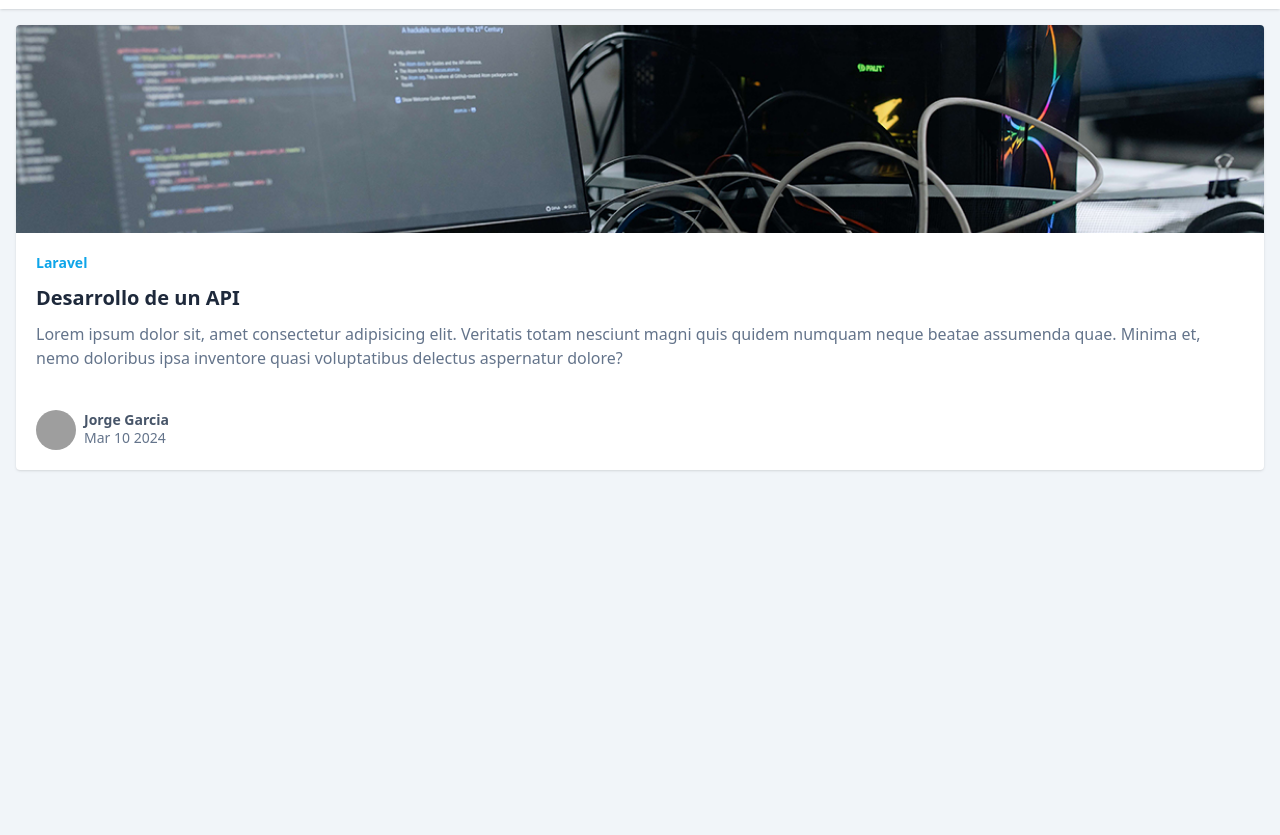
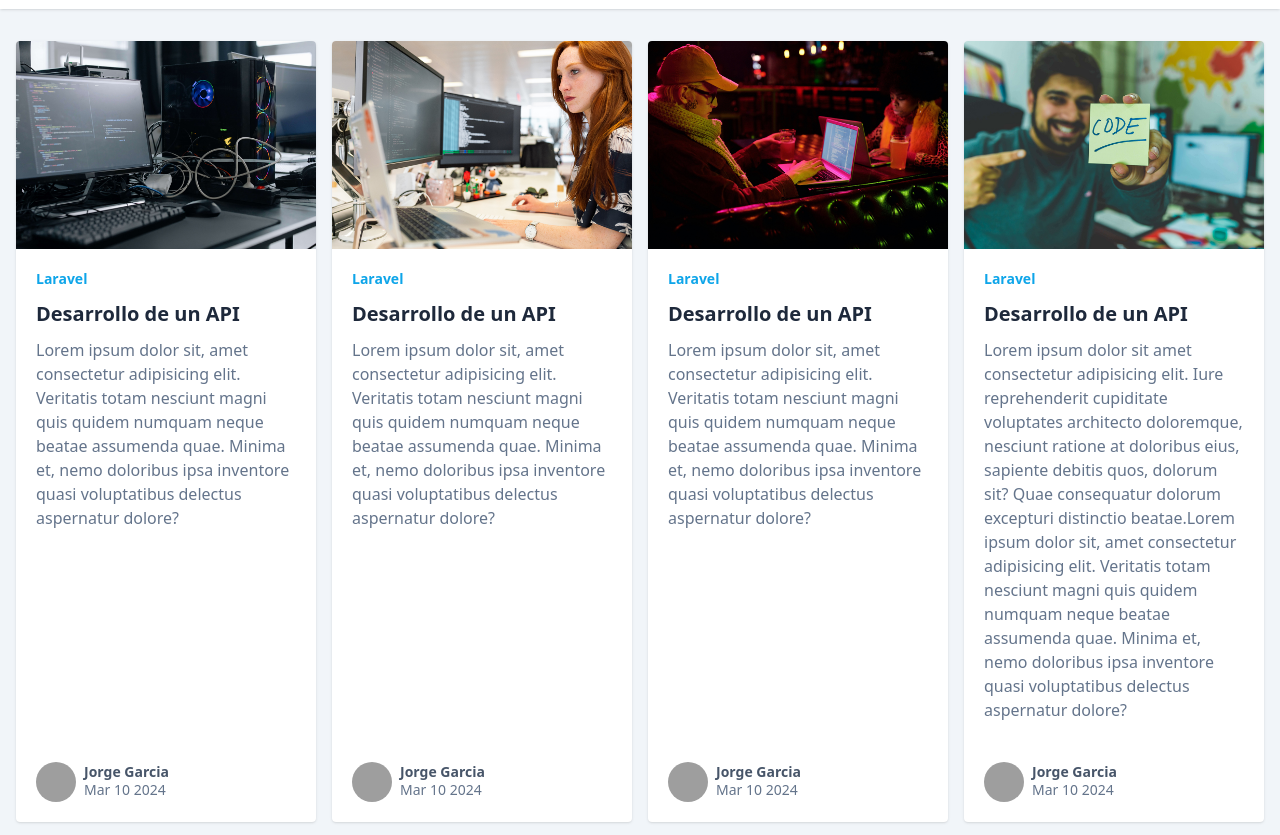
Before and after one commit to eduardo1295/TailwindCSS, a website built with Vite: page index.html in a window 1280 px wide. Shown: the part 55-890 px from the top of the page. Before the commit the page ends 800 px from the top, so only its background shows below. Built offline with nearby package versions, Linux system fonts and the light colour scheme; grey boxes are pictures that could not be loaded.

Commit message:
12. Como utlizar grids adaptables

```diff
--- a/index.html
+++ b/index.html
@@ -91,14 +91,15 @@
       </div>
     </header>
     <main class="p-4">
-      <article class="bg-white shadow rounded overflow-hidden">
+      <div class="grid  md:grid-cols-2  max-w-7xl mx-auto gap-4 lg:grid-cols-4 mt-4">
+      <article class="bg-white shadow rounded overflow-hidden flex flex-col">
         <div class="h-52">
           <img class="h-full w-full object-cover object-center" src="/img/article-1.jpg" alt="">
         </div>
-        <div class="space-y-3 p-5">
+        <div class="space-y-3 p-5 flex-1">
           <h3 class="text-sm font-semibold text-sky-500">Laravel</h3>
           <h2 class="text-xl font-semibold text-slate-800 leading-tight">Desarrollo de un API</h2>
-          <p class="text-slate-500">Lorem ipsum dolor sit, amet consectetur adipisicing elit. Veritatis totam nesciunt magni quis quidem numquam neque beatae assumenda quae. Minima et, nemo doloribus ipsa inventore quasi voluptatibus delectus aspernatur dolore?</p>
+          <p class="text-slate-500 hidden md:block">Lorem ipsum dolor sit, amet consectetur adipisicing elit. Veritatis totam nesciunt magni quis quidem numquam neque beatae assumenda quae. Minima et, nemo doloribus ipsa inventore quasi voluptatibus delectus aspernatur dolore?</p>
         </div>
         <div class="flex p-5 space-x-2">
           <img  class="w-10 h-10 rounded-full" src="https://ui-avatars.com/api?name=Jorge+Renteria" alt="Eduardo renteria">
@@ -108,6 +109,75 @@
           </div>
         </div>
       </article>
+      <article class="bg-white shadow rounded overflow-hidden flex flex-col">
+        <div class="h-52">
+          <img class="h-full w-full object-cover object-center" src="/img/article-5.jpg" alt="">
+        </div>
+        <div class="space-y-3 p-5 flex-1">
+          <h3 class="text-sm font-semibold text-sky-500">Laravel</h3>
+          <h2 class="text-xl font-semibold text-slate-800 leading-tight">Desarrollo de un API</h2>
+          <p class="text-slate-500 hidden md:block">Lorem ipsum dolor sit, amet consectetur adipisicing elit. Veritatis totam nesciunt magni quis quidem numquam neque beatae assumenda quae. Minima et, nemo doloribus ipsa inventore quasi voluptatibus delectus aspernatur dolore?</p>
+        </div>
+        <div class="flex p-5 space-x-2">
+          <img  class="w-10 h-10 rounded-full" src="https://ui-avatars.com/api?name=Jorge+Renteria" alt="Eduardo renteria">
+          <div class="flex flex-col  justify-center">
+            <span class="text-sm font-semibold leading-4 text-slate-600">Jorge Garcia</span>
+            <span class="text-sm  text-slate-500">Mar 10 2024</span>
+          </div>
+        </div>
+      </article>
+      <article class="bg-white shadow rounded overflow-hidden flex flex-col">
+        <div class="h-52">
+          <img class="h-full w-full object-cover object-center" src="/img/article-2.jpg" alt="">
+        </div>
+        <div class="space-y-3 p-5 flex-1">
+          <h3 class="text-sm font-semibold text-sky-500">Laravel</h3>
+          <h2 class="text-xl font-semibold text-slate-800 leading-tight">Desarrollo de un API</h2>
+          <p class="text-slate-500 hidden md:block">Lorem ipsum dolor sit, amet consectetur adipisicing elit. Veritatis totam nesciunt magni quis quidem numquam neque beatae assumenda quae. Minima et, nemo doloribus ipsa inventore quasi voluptatibus delectus aspernatur dolore?</p>
+        </div>
+        <div class="flex p-5 space-x-2">
+          <img  class="w-10 h-10 rounded-full" src="https://ui-avatars.com/api?name=Jorge+Renteria" alt="Eduardo renteria">
+          <div class="flex flex-col  justify-center">
+            <span class="text-sm font-semibold leading-4 text-slate-600">Jorge Garcia</span>
+            <span class="text-sm  text-slate-500">Mar 10 2024</span>
+          </div>
+        </div>
+      </article>
+      <article class="bg-white shadow rounded overflow-hidden flex flex-col">
+        <div class="h-52">
+          <img class="h-full w-full object-cover object-center" src="/img/article-3.jpg" alt="">
+        </div>
+        <div class="space-y-3 p-5 flex-1">
+          <h3 class="text-sm font-semibold text-sky-500">Laravel</h3>
+          <h2 class="text-xl font-semibold text-slate-800 leading-tight">Desarrollo de un API</h2>
+          <p class="text-slate-500 hidden md:block"> Lorem ipsum dolor sit amet consectetur adipisicing elit. Iure reprehenderit cupiditate voluptates architecto doloremque, nesciunt ratione at doloribus eius, sapiente debitis quos, dolorum sit? Quae consequatur dolorum excepturi distinctio beatae.Lorem ipsum dolor sit, amet consectetur adipisicing elit. Veritatis totam nesciunt magni quis quidem numquam neque beatae assumenda quae. Minima et, nemo doloribus ipsa inventore quasi voluptatibus delectus aspernatur dolore?</p>
+        </div>
+        <div class="flex p-5 space-x-2">
+          <img  class="w-10 h-10 rounded-full" src="https://ui-avatars.com/api?name=Jorge+Renteria" alt="Eduardo renteria">
+          <div class="flex flex-col  justify-center">
+            <span class="text-sm font-semibold leading-4 text-slate-600">Jorge Garcia</span>
+            <span class="text-sm  text-slate-500">Mar 10 2024</span>
+          </div>
+        </div>
+      </article>
+      <article class="bg-white shadow rounded overflow-hidden flex flex-col">
+        <div class="h-52">
+          <img class="h-full w-full object-cover object-center" src="/img/article-4.jpg" alt="">
+        </div>
+        <div class="space-y-3 p-5">
+          <h3 class="text-sm font-semibold text-sky-500">Laravel</h3>
+          <h2 class="text-xl font-semibold text-slate-800 leading-tight">Desarrollo de un API</h2>
+          <p class="text-slate-500 hidden md:block">Lorem ipsum dolor sit, amet consectetur adipisicing elit. Veritatis totam nesciunt magni quis quidem numquam neque beatae assumenda quae. Minima et, nemo doloribus ipsa inventore quasi voluptatibus delectus aspernatur dolore?</p>
+        </div>
+        <div class="flex p-5 space-x-2">
+          <img  class="w-10 h-10 rounded-full" src="https://ui-avatars.com/api?name=Jorge+Renteria" alt="Eduardo renteria">
+          <div class="flex flex-col  justify-center">
+            <span class="text-sm font-semibold leading-4 text-slate-600">Jorge Garcia</span>
+            <span class="text-sm  text-slate-500">Mar 10 2024</span>
+          </div>
+        </div>
+      </article>
+    </div>
     </main>
   </body>
 </html>
```
